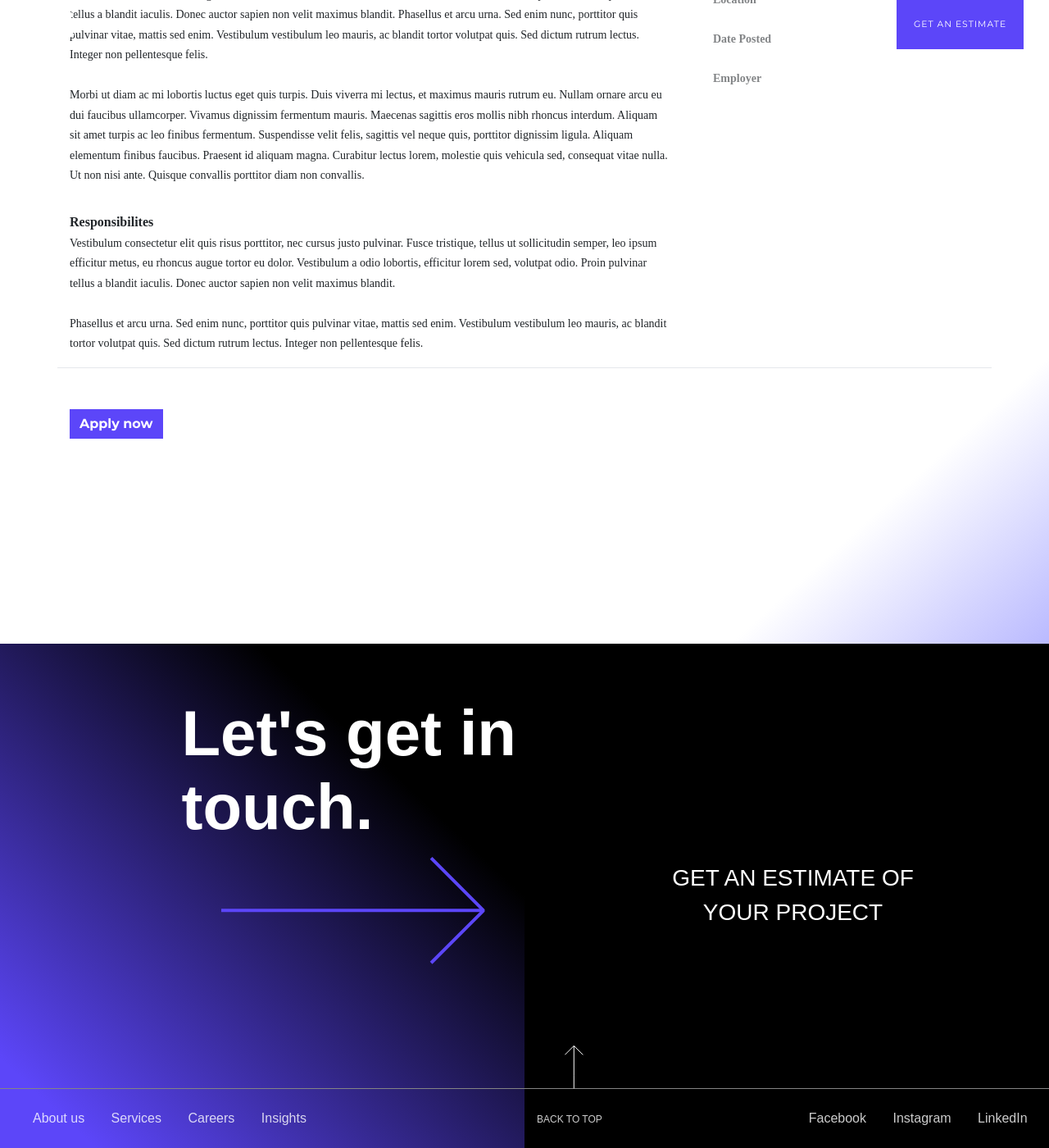
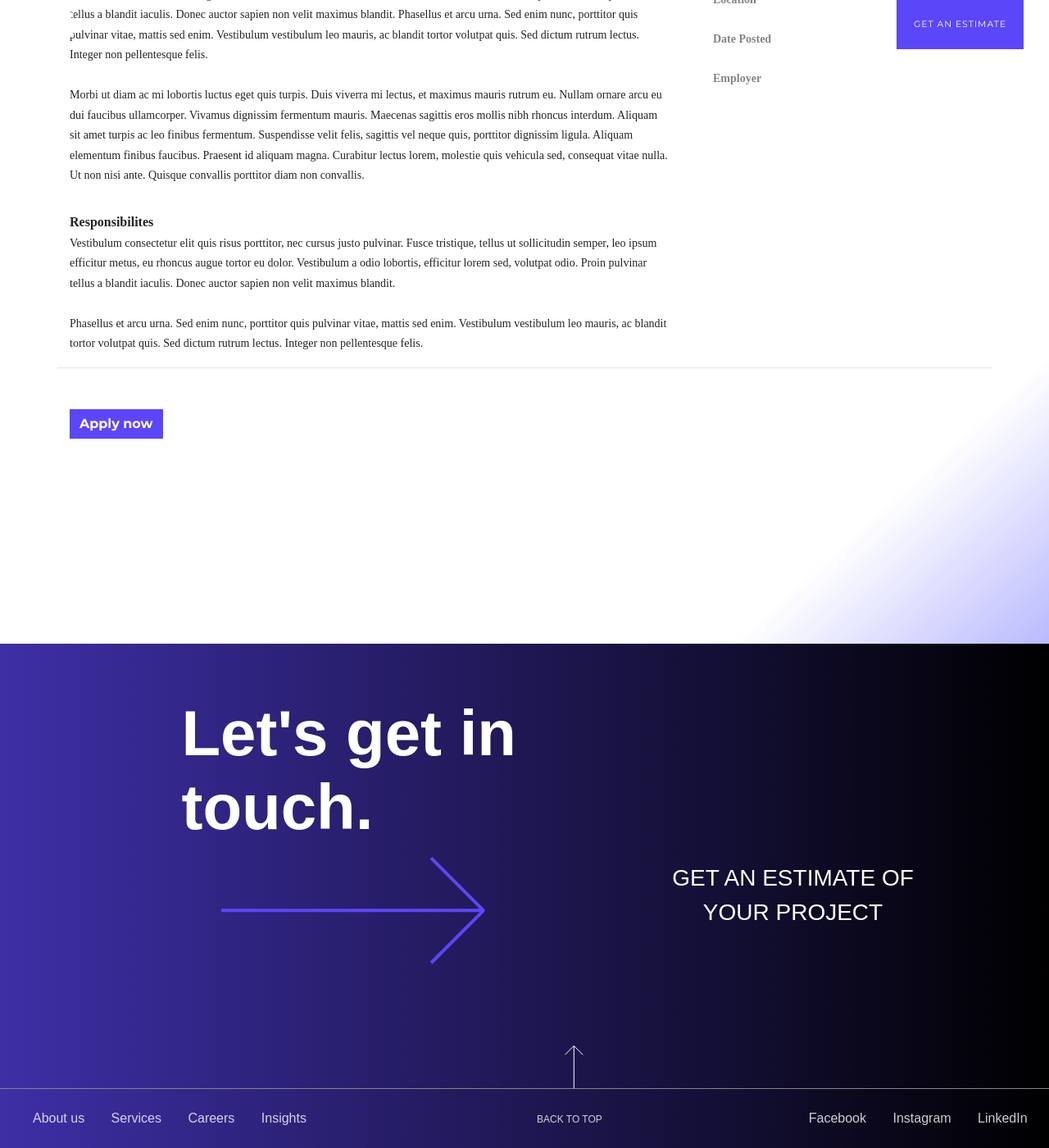
Before and after one commit to partini/partini.github.io, a Jekyll site: the page built from jobdetails.html, in a window 1280 px wide and 1400 px high, scrolled down 397 px. Shown: the whole window at 82% size. Built offline with Jekyll 4.4.1, drawn with Linux system fonts in a browser that asks for light colours; some web fonts are replaced.

```diff
--- a/assets/css/style.css
+++ b/assets/css/style.css
@@ -725,6 +725,7 @@ header.masthead .intro-text{
   padding: 0;
   width: 100%;
   position: relative;
+  background-image: linear-gradient(to right, rgb(92,70,249) -50%, #000)
 }
 
 #footer .get_in_touch_text{
@@ -735,9 +736,10 @@ header.masthead .intro-text{
 }
 
 .left_footer_grid{
-  background-image: linear-gradient(to top right, rgb(92,70,249) 10%, #000 75%);
+  /* background-image: linear-gradient(to top right, rgb(92,70,249) 10%, #000 75%);  */
   padding: 4rem 0rem 14rem 0rem;
 }
+
 
 .right_footer_grid{
   display: flex;
@@ -1007,7 +1009,7 @@ html,body{
 }
 
 .menu_nav_left_page{
-  position: fixed;
+  position: absolute;
   top: 50%;
   left: 30px;
   transform: translate(0, -60%);
@@ -1018,16 +1020,28 @@ html,body{
   list-style: none;
   padding: 0;
   margin: 0;
-  background-color: #5C46F9;
-  padding: 10px;
+  background-color: transparent;
   border-radius: 10px;
+  width: 100px;
 }
 
 .menu_nav_left_page ul li a{
-  color: #fff;
+  color: #000;
   text-decoration: none;
-  font-size: 13px;
+  font-size: 16px;
   line-height: 18px;
+  text-align: left;
+}
+
+.menu_nav_left_page ul li{
+  border-bottom: 1px solid rgb(0, 0, 0, 0.2);
+  padding-bottom: 0.5rem;
+  padding-top: 0.5rem;
+  text-align: left;
+}
+
+.menu_nav_left_page ul li.active{
+  border-bottom: 1px solid rgb(0, 0, 0, 1);
 }
 
 #provide{
--- a/assets/js/global.js
+++ b/assets/js/global.js
@@ -73,3 +73,10 @@ $('#our_story').click(function(e){
         scrollTop: ($('.our-story').offset().top)
     },500);
 });
+
+$('.menu_nav_left_page ul li').each(function(){
+    $(this).click(function(){
+        $('.menu_nav_left_page ul li').removeClass('active');
+        $(this).addClass('active');
+    });
+});
```
Also changed, not shown: aboutus.html (+7 -5 lines), 3 other files.
